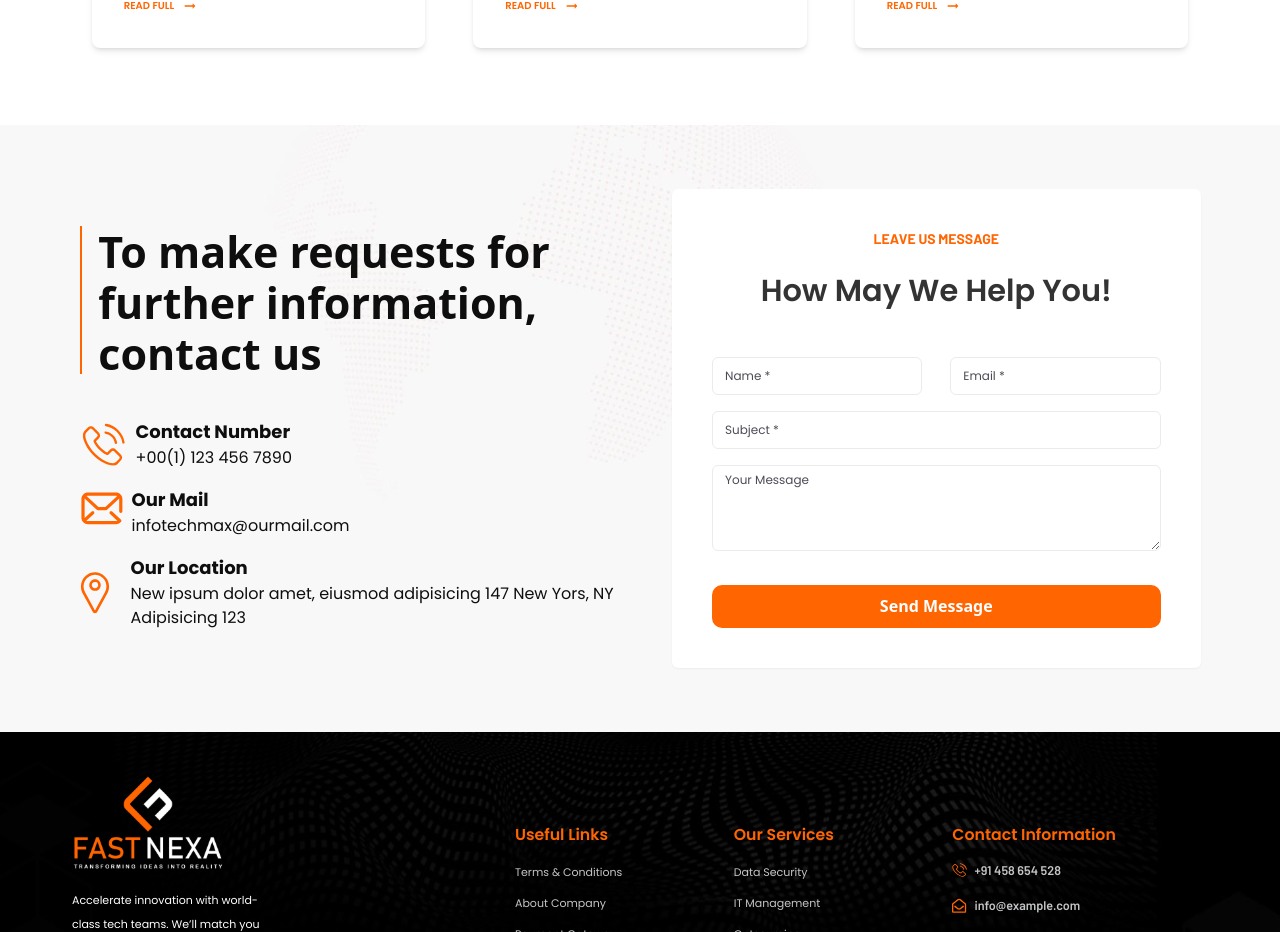
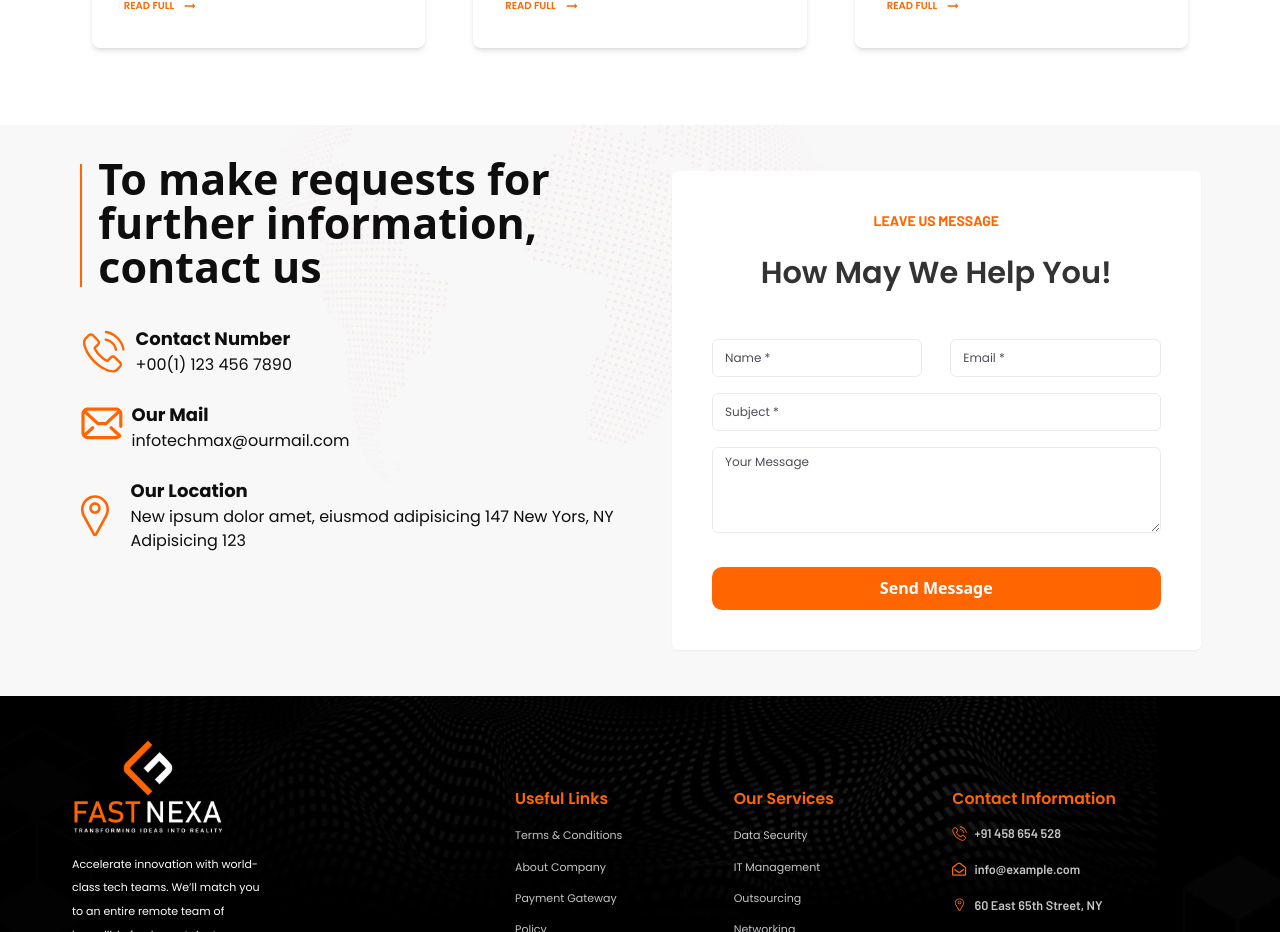
Before and after one commit to habibzia007/fastnexa-frontend-code, a React (Vite) app in the folder frontend/: page / in a window 1280 px wide. Shown: the part 5260-6192 px from the top of the page. Built offline with nearby package versions, Linux system fonts and the light colour scheme.

Commit message:
contact section alignments

```diff
--- a/frontend/src/components/ContactUs.jsx
+++ b/frontend/src/components/ContactUs.jsx
@@ -11,16 +11,16 @@ const ContactUs = () => {
   };
   return (
     <div className="w-full" style={backgroundImageStyle}>
-      <div className="container mx-auto px-4 sm:px-6 lg:px-8 xl:max-w-[1185px] py-8 lg:py-16 flex flex-col lg:flex-row items-center">
+      <div className="container mx-auto px-4 sm:px-6 lg:px-8 xl:max-w-[1185px] py-8 lg:py-8 flex flex-col lg:flex-row items-center">
         <div className=" w-[80%]  lg:w-1/2 lg:flex lg:items-center">
-          <div className="w-full flex flex-col items-start  lg:gap-16">
+          <div className="w-full flex flex-col items-start  lg:gap-10 lg:mb-[111px]">
             <div className="flex  gap-2 md:gap-4 w-[236px] lg:w-full h-32">
-              <div className="bg-[#FF6500]  w-[6px] h-[80%] lg:w-3.66 lg:h-[148px]"></div>
-              <div className="font-poppins  font-semibold text-[22px] leading-[33px] lg:text-[37px] lg:leading-[48px] xl:text-[43px] xl:leading-[51px] text-[#0E0E0E]">
+              <div className="bg-[#FF6500]  w-[6px] mt-2 h-[67%] lg:w-3.66 lg:h-[123px] lg:mt-[7px]"></div>
+              <div className="font-poppins  font-semibold text-[22px] leading-[33px] lg:text-[43px] lg:leading-[44px]  text-[#0E0E0E]">
                 To make requests for further information, contact us
               </div>
             </div>
-            <div className="flex flex-col sm:flex-row lg:flex-col items-start gap-4 w-[236px] sm:w-full ">
+            <div className="flex flex-col sm:flex-row lg:flex-col items-start gap-4 lg:gap-6 w-[236px] sm:w-full ">
               <div className="flex gap-2 items-center">
                 <img
                   className="w-6 h-6 md:w-12 lg:h-11"
@@ -70,7 +70,7 @@ const ContactUs = () => {
             </div>
           </div>
         </div>
-        <div className=" w-[60%]  lg:w-1/2 lg:pl-8 mt-8 lg:mt-0 mx-auto">
+        <div className=" w-[81%]  lg:w-1/2 lg:pl-8 mt-8 lg:mt-0 mx-auto">
           <div className="w-full bg-[#FFFFFF] shadow-sm rounded-md p-6 lg:p-10">
             <h6 className="font-barlow font-bold text-xs lg:text-sm text-center text-[#FF6500] mb-4 lg:mb-8">
               LEAVE US MESSAGE
```
